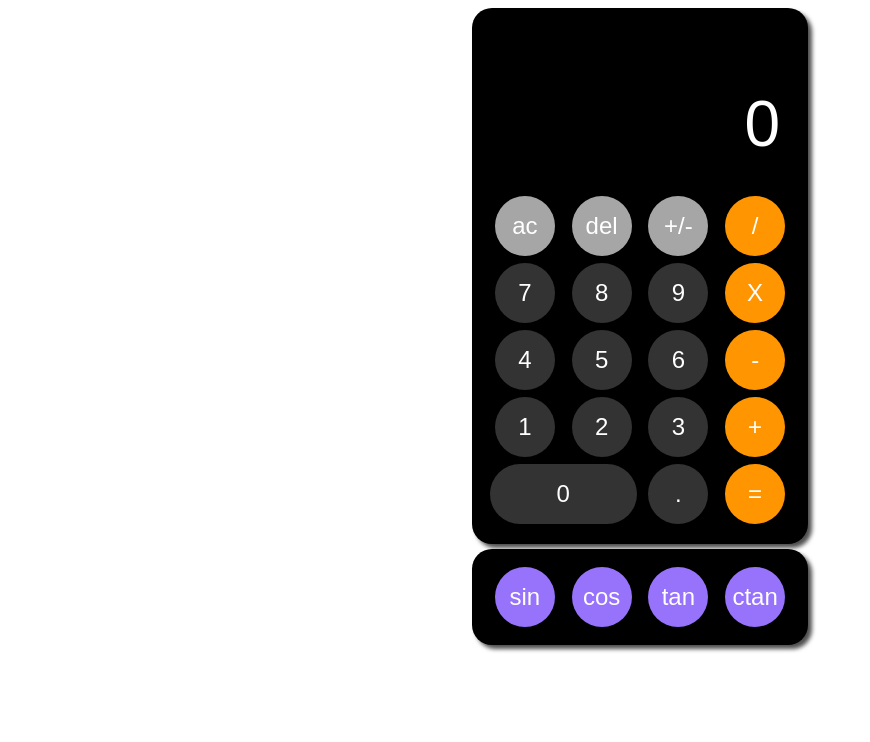
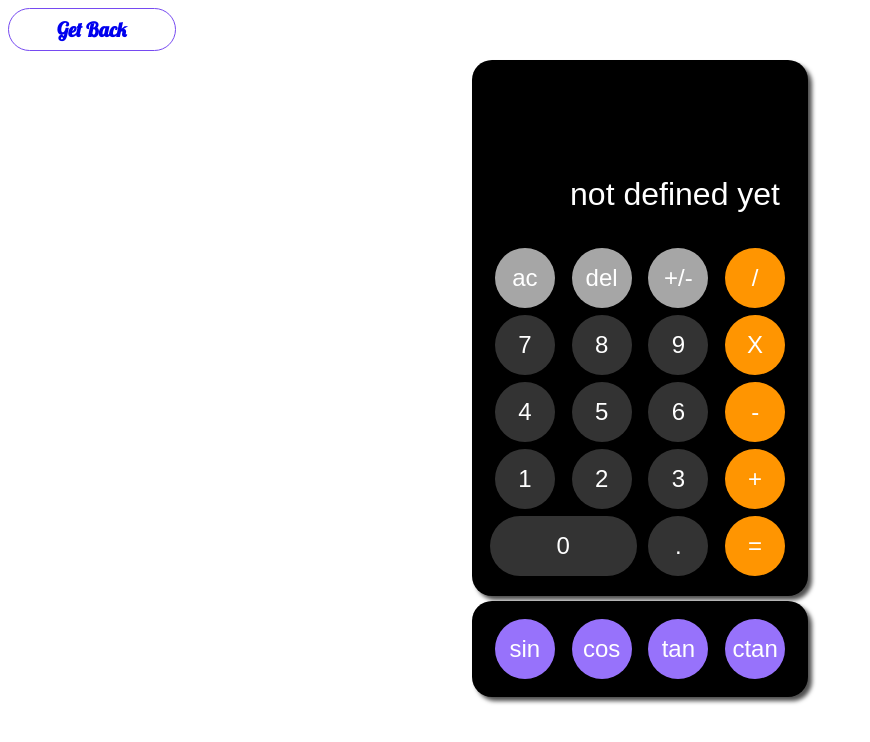
Before and after one commit to Bashlykov-Nikita/WEB-programing-2022, a website: page work_1/calculator.html in a window 1280 px wide. Both pictures are taken after a click on the element "ctan". Shown: the whole page, without its empty margins (0-870 px from the left). Drawn offline with Linux system fonts and the light colour scheme.

Commit message:
done before logo removed

```diff
--- a/work_1/calc.js
+++ b/work_1/calc.js
@@ -113,7 +113,16 @@ function cos(){
         b = b.slice(0, 6)
     }else return;
 }
-
+function tan(){
+    document.querySelector('#main_screen').style.fontSize='2rem';
+    out.textContent = "not defined yet"
+}
+function ctan(){
+    document.querySelector('#main_screen').style.fontSize='2rem';
+    out.textContent = "not defined yet"
+}
+document.querySelector('.ctan').onclick = ctan;
+document.querySelector('.tan').onclick = tan;
 document.querySelector('.sin').onclick = sin;
 document.querySelector('.cos').onclick = cos;
 document.querySelector('.del').onclick = del;
@@ -131,6 +140,8 @@ document.querySelector('.buttons').onclick = (event) =>{
     if(event.target.classList.contains('plus-minus')) return;
     if(event.target.classList.contains('sin')) return;
     if(event.target.classList.contains('cos')) return;
+    if(event.target.classList.contains('tan')) return;
+    if(event.target.classList.contains('ctan')) return;
     out.textContent = '';
     // get pressed button
     const key = event.target.textContent;
--- a/work_1/calc_style.css
+++ b/work_1/calc_style.css
@@ -5,7 +5,29 @@
     grey: #a6a6a6
     white: #fdfdfd
 */
+@import url('https://fonts.googleapis.com/css2?family=Lobster&display=swap');
 
+.get-back-btn{
+    font-family: 'Lobster', cursive;
+    margin: 0 auto;
+    display: inline-block;
+    position: relative;
+    cursor: pointer;
+    font-weight: 700;
+    font-size: 20px;
+    color: #764AF1;
+    padding: 8px 48px;
+    background-color: none;
+    border: #764AF1 solid 1px;
+    border-radius: 10rem;
+    text-decoration: none;
+    transition: .2s;
+    overflow: hidden;
+    z-index: 1;
+}
+a{
+    text-decoration: none;
+}
 .calc{
     margin: 5px auto;
     width: 300px;
--- a/work_1/calculator.html
+++ b/work_1/calculator.html
@@ -10,6 +10,9 @@
 </head>
 
 <body>
+    <div class="get-back-btn">
+        <a href="/work.html">Get Back</a>
+    </div>
     <div class="calc">
         <div class="screen">
             <div class="history">
```
Also changed, not shown: work.html (+1 -1 lines).
